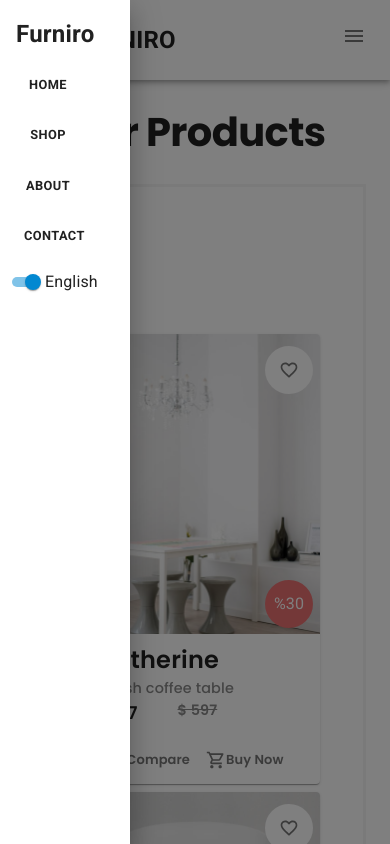
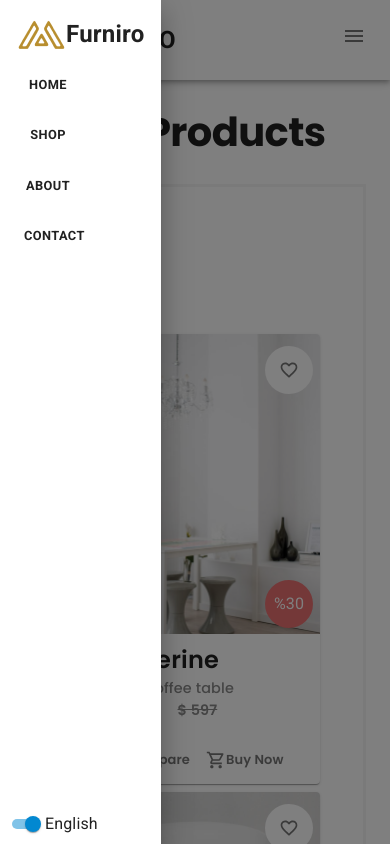
Before and after one commit to n3cr0murl0c/react-ecommerce-demo, a React (Vite) app in the folder furniro/: page /shop in a window 390 px wide. Both pictures are taken after a click on the button 353 px from the left and 36 px from the top of the page. Shown: the top 844 px of the page. Built offline with nearby package versions, Linux system fonts and the light colour scheme.

Commit message:
Update Navbar.jsx

```diff
--- a/furniro/src/components/Navbar/Navbar.jsx
+++ b/furniro/src/components/Navbar/Navbar.jsx
@@ -41,8 +41,19 @@ function MobileNav({ brand, english, open, setOpen, handleEnglish }) {
   };
   return (
     <Drawer anchor="left" open={open} onClose={() => setOpen(false)}>
-      <List>
+      <List
+        sx={{
+          display: "flex",
+          flexDirection: "column",
+          flexWrap: "wrap",
+          justifyContent: "space-between",
+          height: "100%",
+          overflowX: "hidden",
+        }}
+      >
+        <Box>
           <ListItem>
+            <Box component={"img"} src={logo} />
             <Typography sx={styles.brand}>{brand}</Typography>
           </ListItem>
           <ListItem>
@@ -74,6 +85,8 @@ function MobileNav({ brand, english, open, setOpen, handleEnglish }) {
               </Typography>
             </Button>
           </ListItem>
+        </Box>
+        <Box sx={{ position: "absolute", bottom: "0" }}>
           <ListItem>
             <FormControlLabel
               control={
@@ -88,6 +101,7 @@ function MobileNav({ brand, english, open, setOpen, handleEnglish }) {
               label="English"
             />
           </ListItem>
+        </Box>
       </List>
     </Drawer>
   );
```
Lines whose indentation alone changed are shown as unchanged.
